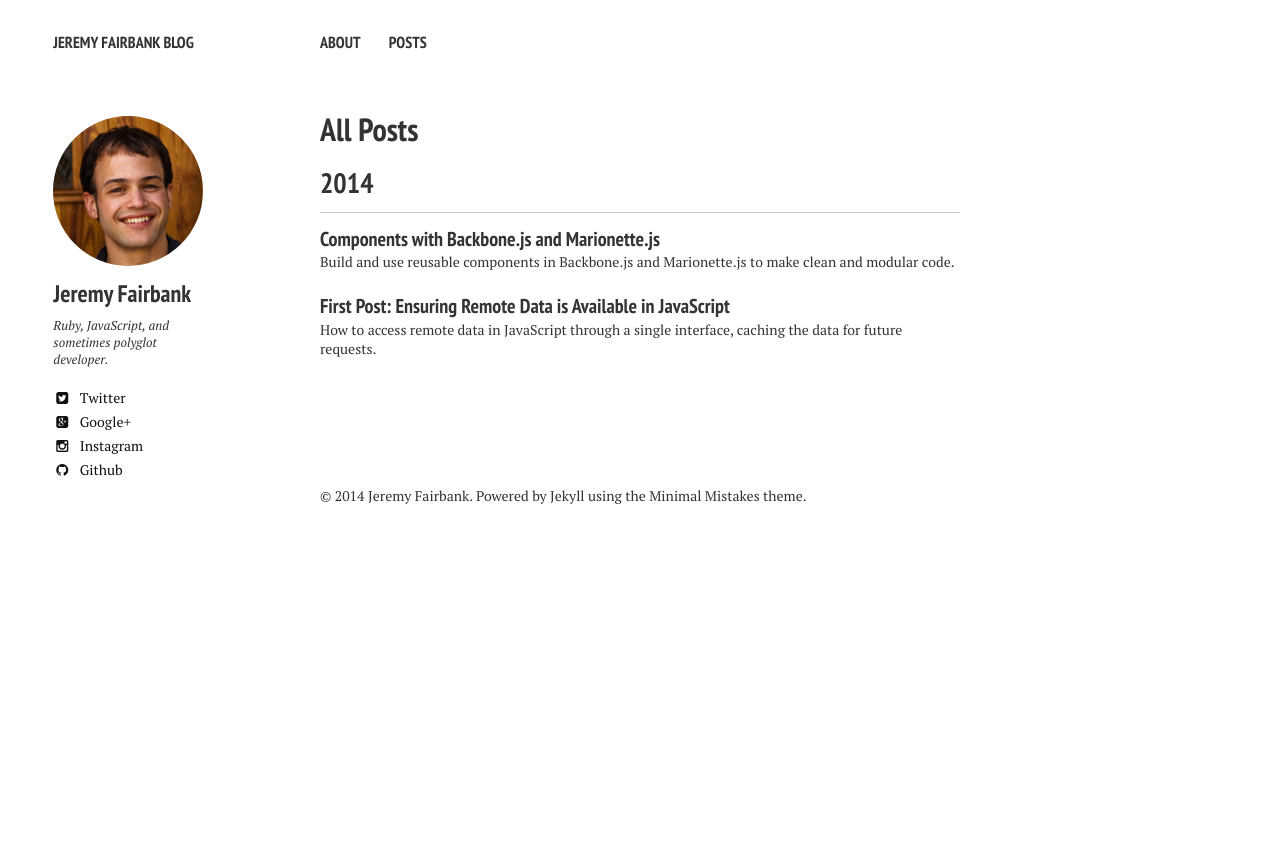
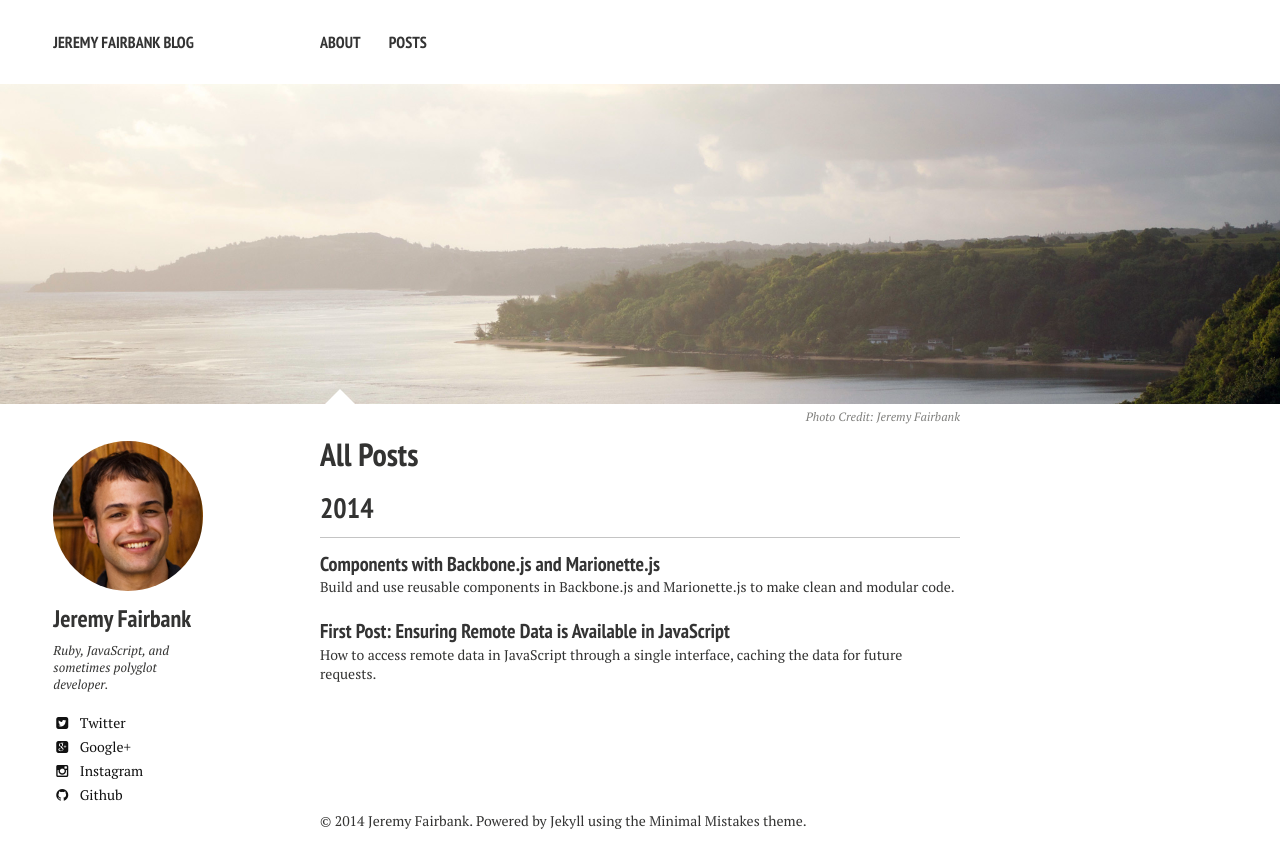
Before and after one commit to jfairbank/blog, a Jekyll site: the page built from posts/index.md, in a window 1280 px wide. Shown: the top 868 px of the page. Built offline with Jekyll 4.4.1, drawn with Linux system fonts in a browser that asks for light colours; nearby versions of some CDN libraries.

Commit message:
Add featured image

```diff
--- a/posts/index.md
+++ b/posts/index.md
@@ -2,4 +2,8 @@
 layout: post-index
 title: All Posts
 excerpt: "Jeremy Fairbank blog posts."
+image:
+  feature: hawaii-1.jpg
+  credit: Jeremy Fairbank
+  creditlink: http://jfairbank.github.io
 ---
```
